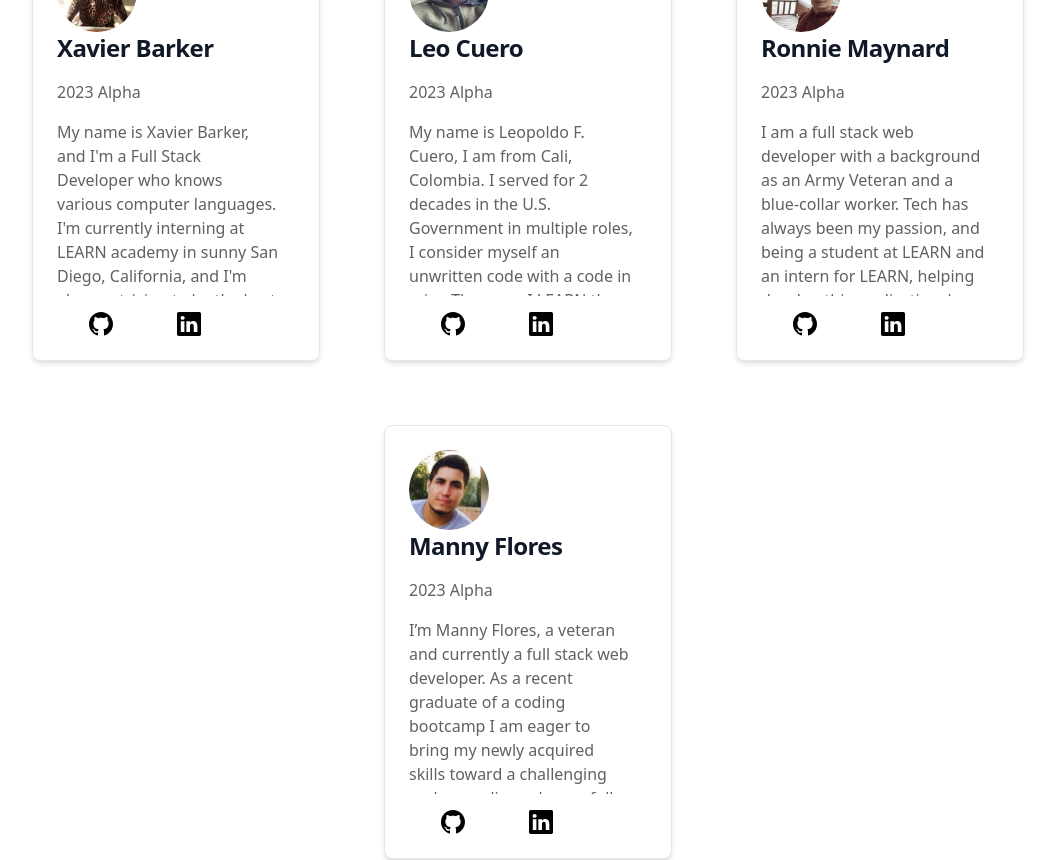
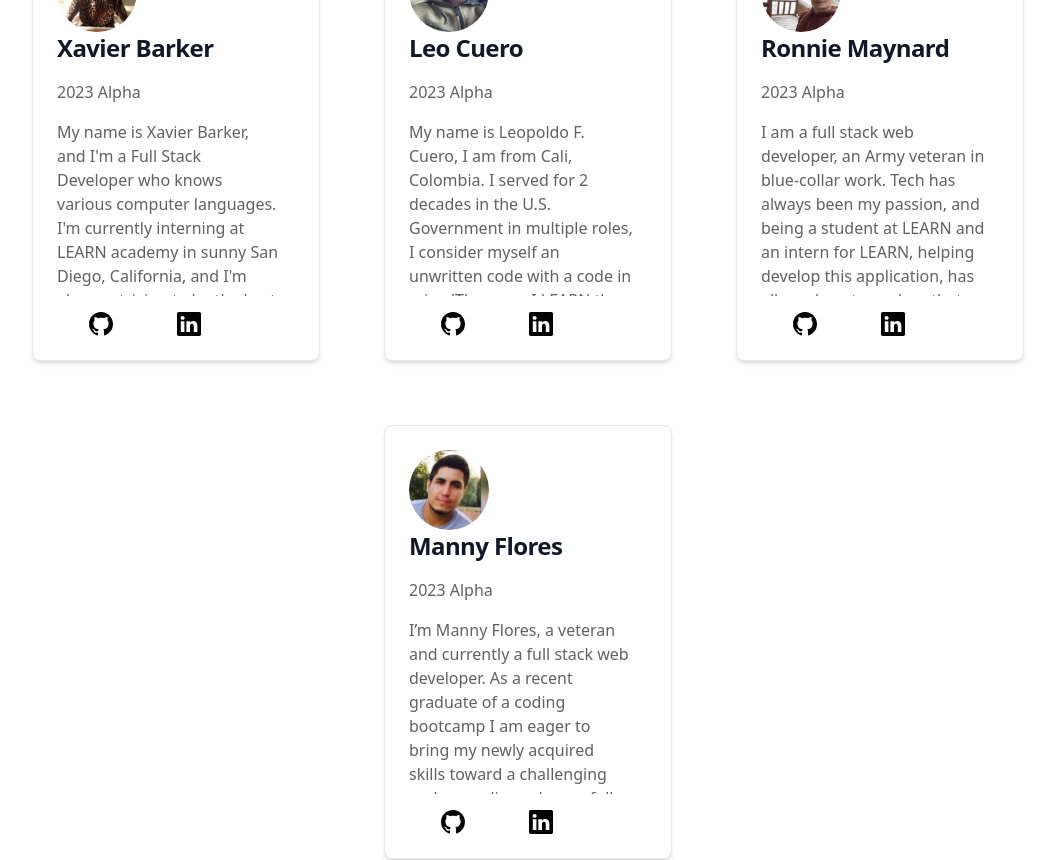
Before and after one commit to LEARNAcademy/student-application, a React (Create React App) app: page /contributors in a window 1280 px wide. Shown: the part 4500-5360 px from the top of the page, without its empty margins (112-1167 px from the left). Built offline with nearby package versions, Linux system fonts and the light colour scheme; a web font is replaced by a local one.

Commit message:
added minor adjustments to about me rails contributors

```diff
--- a/src/contributor.js
+++ b/src/contributor.js
@@ -249,7 +249,7 @@ let contributors = [
     id: 25,
     name: "Xavier Barker",
     cohort: "2023 Alpha",
-    bio: "My name is Xavier Barker, and I'm a Full Stack Developer who knows various computer languages. I'm currently interning at LEARN academy in sunny San Diego, California, and I'm always striving to be the best software programmer I can be!💻 I'm super interested in all things technology, software, and video game development, and how it impacts our world and society. It's crazy to think about how everything we use these days, from our phones to our microwaves, is powered by software in some form, and I just can't get enough of it. Fun fact about me - I used to be a Hospital corpsman in the USN and am currently an active Martial Arts instructor. Those experiences have taught me a lot about being patient with myself and others when working on objectives and having a keen attention to detail. I think those same skills and attitudes serve me well in the coding environment.🥋 When I'm not buried in code or working on a new project, you can find me doing some of my favorite things. I love listening to music 🎧, watching anime 🍿, and participating in Martial Arts. I've been practicing Martial Arts since I was seven and have spent the last nine years competing and coaching.So that's a little about me! I'm always learning 📚, and I'm excited to connect with you.",
+    bio: "My name is Xavier Barker, and I'm a Full Stack Developer who knows various computer languages. I'm currently interning at LEARN academy in sunny San Diego, California, and I'm always striving to be the best software programmer I can be!💻 I'm super interested in all things technology, software, and video game development, and how it impacts our world and society. It's crazy to think about how everything we use these days, from our phones to our microwaves, is powered by software in some form, and I just can't get enough of it. Fun fact about me - I used to be a Hospital Corpsman in the USN and am currently an active Martial Arts instructor. Those experiences have taught me a lot about being patient with myself and others when working on objectives and having a keen attention to detail. I think those same skills and attitudes serve me well in the coding environment.🥋 When I'm not buried in code or working on a new project, you can find me doing some of my favorite things. I love listening to music 🎧, watching anime 🍿, and participating in Martial Arts. I've been practicing Martial Arts since I was seven and have spent the last nine years competing and coaching. So that's a little about me! I'm always learning 📚, and I'm excited to connect with you.",
     linkedin: "https://www.linkedin.com/in/xavier-barker183/ ",
     github: "github: https://github.com/XavierB91r",
     image: xavier
@@ -258,7 +258,7 @@ let contributors = [
     id: 26,
     name: "Leo Cuero",
     cohort: "2023 Alpha",
-    bio: "My name is Leopoldo F. Cuero, I am from Cali, Colombia. I served for 2 decades in the U.S. Government in multiple roles, I consider myself an unwritten code with a code in mine The more I LEARN the more I realize I need to LEARN more.",
+    bio: "My name is Leopoldo F. Cuero, I am from Cali, Colombia. I served for 2 decades in the U.S. Government in multiple roles, I consider myself an unwritten code with a code in mine 'The more I LEARN the more I realize I need to LEARN more.'",
     linkedin: "https://www.linkedin.com/in/leopoldo-cuero-0650a8202/",
     github: "https://github.com/Melaza6",
     image: leo
@@ -267,7 +267,7 @@ let contributors = [
     id: 27,
     name: "Ronnie Maynard",
     cohort: "2023 Alpha",
-    bio: "I am a full stack web developer with a background as an Army Veteran and a blue-collar worker. Tech has always been my passion, and being a student at LEARN and an intern for LEARN, helping develop this application, has allowed me to explore that passion and fully immerse myself in the world of tech.",
+    bio: "I am a full stack web developer, an Army veteran in blue-collar work. Tech has always been my passion, and being a student at LEARN and an intern for LEARN, helping develop this application, has allowed me to explore that passion and fully immerse myself in the world of tech.",
     linkedin: "https://www.linkedin.com/in/ronnie-maynard-455w/",
     github: "https://github.com/Ronnie455",
     image: ronnie
@@ -276,7 +276,7 @@ let contributors = [
     id: 28,
     name: "Manny Flores",
     cohort: "2023 Alpha",
-    bio: "I’m Manny Flores, a veteran and currently a full stack web developer. As a recent graduate of a coding bootcamp I am eager to bring my newly acquired skills toward a challenging and rewarding role as a full-stack web developer.",
+    bio: "I’m Manny Flores, a veteran and currently a full stack web developer. As a recent graduate of a coding bootcamp I am eager to bring my newly acquired skills toward a challenging and rewarding role as a full stack web developer.",
     linkedin: "https://www.linkedin.com/in/manny-flores-0816894b/",
     github: "https://github.com/Manflo27",
     image: manny
```
